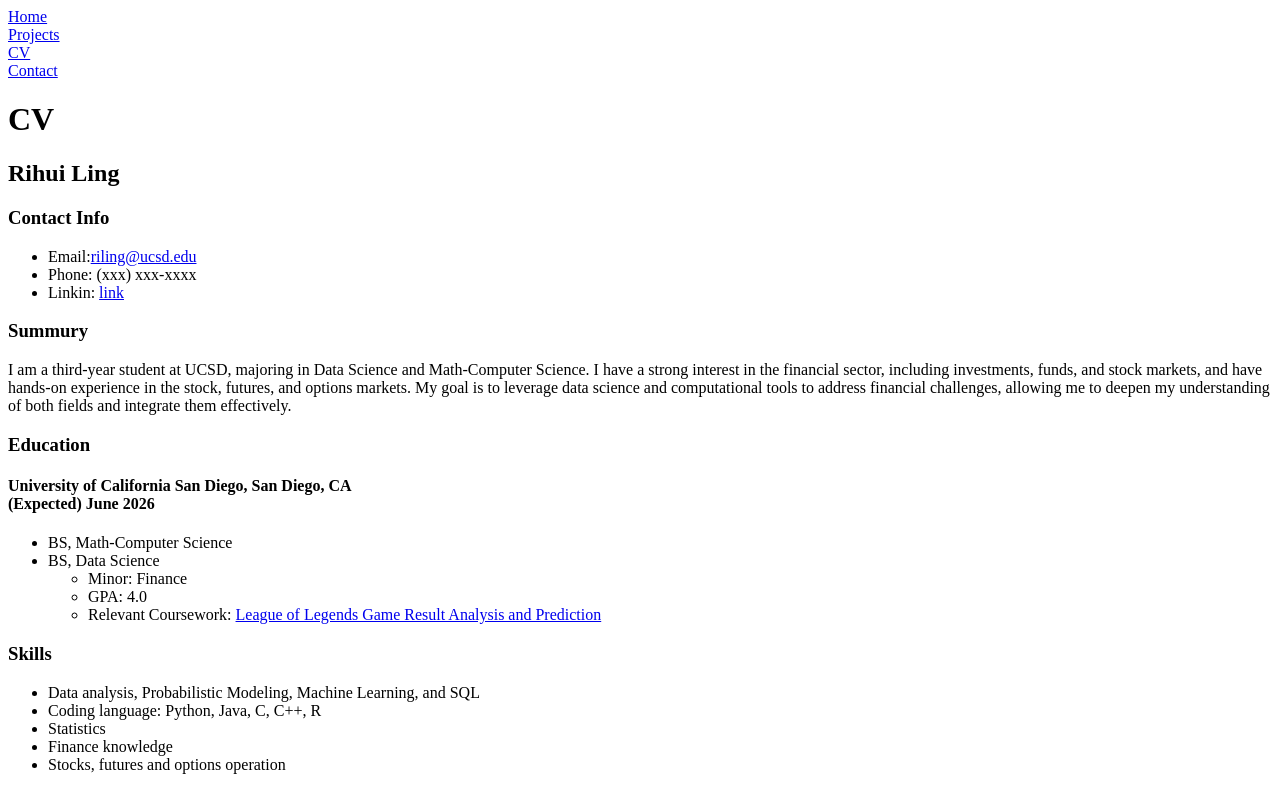
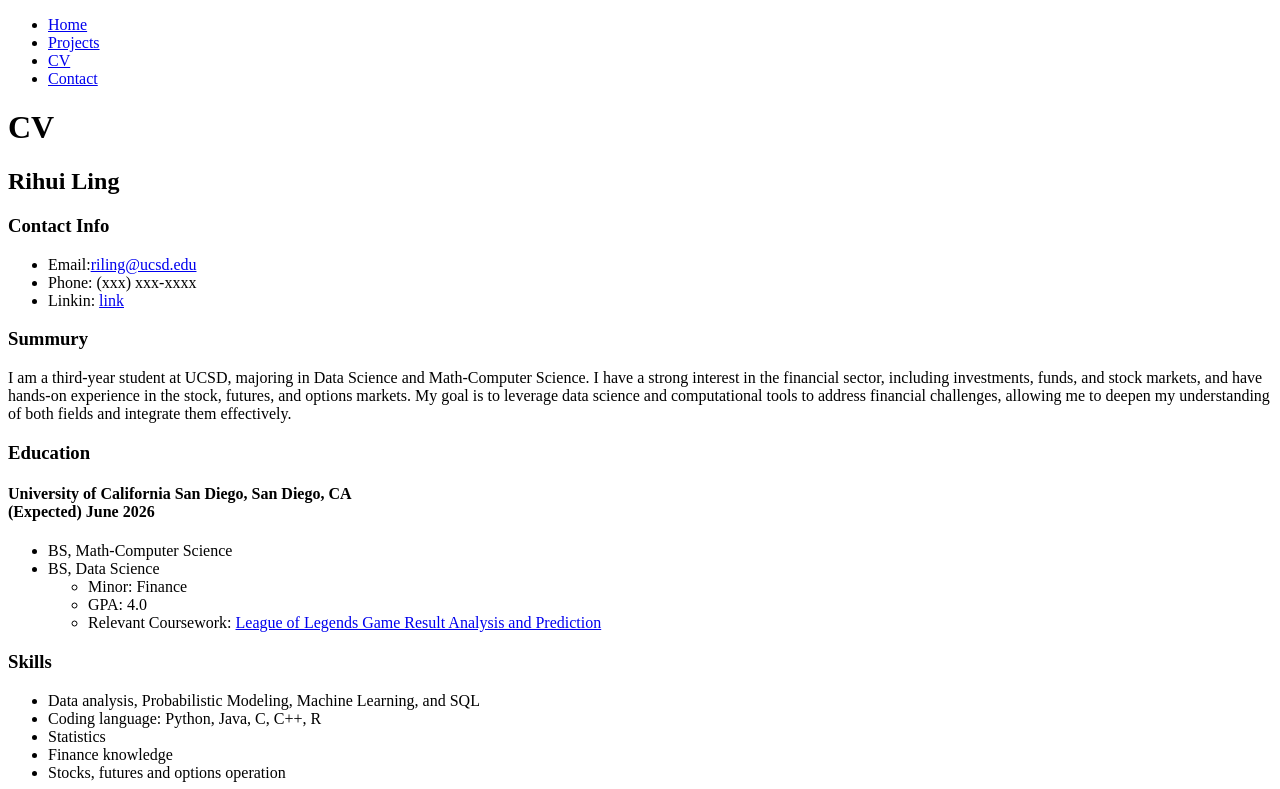
Before and after one commit to SaintHades/dsc106_lab1, a plain HTML site: page CV/index.html in a window 1280 px wide. Shown: the top 789 px of the page. Drawn offline with Linux system fonts and the light colour scheme.

Commit message:
update navigation

```diff
--- a/CV/index.html
+++ b/CV/index.html
@@ -5,13 +5,12 @@
     <meta name="viewport" content="width=device-width, initial-scale=1.0">
     <title>CV</title>
     <nav>
-        <a href="https://sainthades.github.io/dsc106_lab1/">Home</a>
-        <br>
-        <a href="https://sainthades.github.io/dsc106_lab1/projects/">Projects</a>
-        <br>
-        <a href="https://sainthades.github.io/dsc106_lab1/CV/">CV</a>
-        <br>
-        <a href="https://sainthades.github.io/dsc106_lab1/contact/">Contact</a>
+        <ul>
+            <li><a href="https://sainthades.github.io/dsc106_lab1/">Home</a></li>
+            <li><a href="https://sainthades.github.io/dsc106_lab1/projects/">Projects</a></li>
+            <li><a href="https://sainthades.github.io/dsc106_lab1/CV/">CV</a></li>
+            <li><a href="https://sainthades.github.io/dsc106_lab1/contact/">Contact</a></li>
+        </ul>
     </nav>
     <h1>CV</h1>
     <h2>Rihui Ling</h2>
```
Also changed, not shown: contact/index.html (+6 -7 lines), index.html (+6 -7 lines), projects/index.html (+6 -7 lines).
